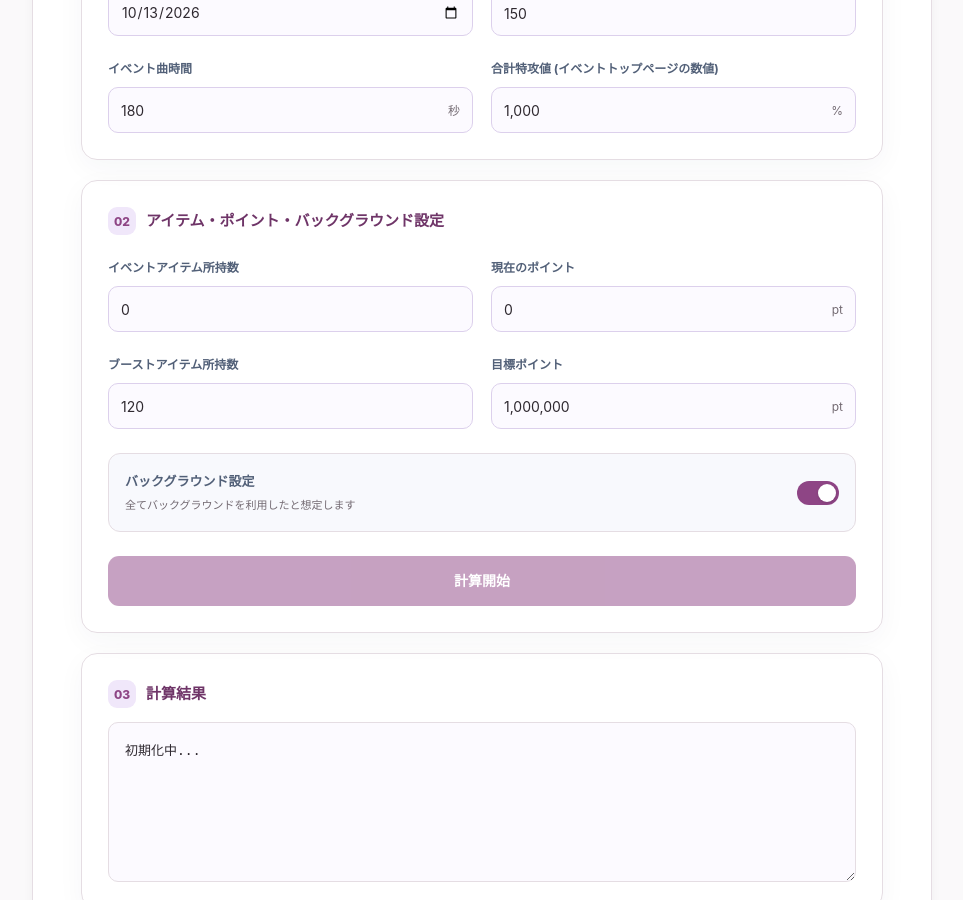
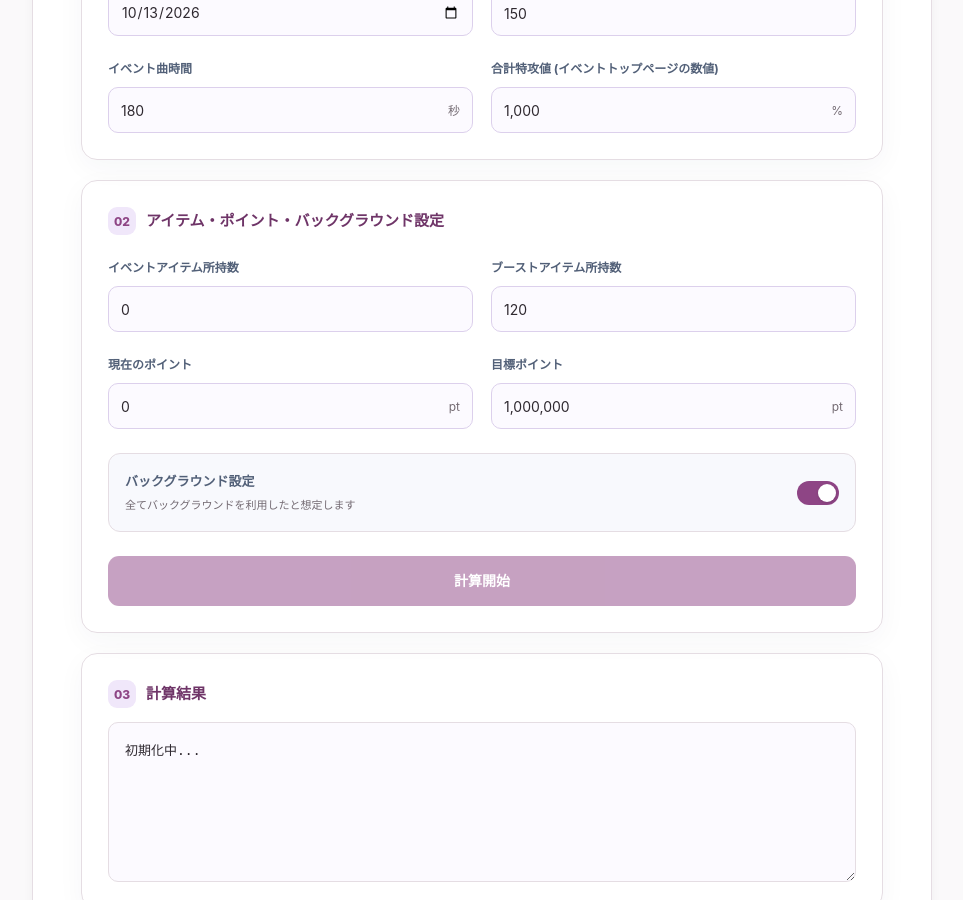
Before and after one commit to snnskk26/misc_data, a Jekyll site: the page built from nogifes/calc.html, in a window 1280 px wide and 900 px high, scrolled down 1370 px. Shown: the whole window, without its empty margins (158-1121 px from the left). Built offline with Jekyll 4.4.1, drawn with Linux system fonts in a browser that asks for light colours; comment, search, counter and statistics services are not loaded.

Commit message:
Tweak calc form

```diff
--- a/nogifes/calc.html
+++ b/nogifes/calc.html
@@ -141,17 +141,17 @@ Last modified at {{ page.last_modified_at }}
     </div>
 
     <div class="field">
+      <label for="boosts">ブーストアイテム所持数</label>
+      <div class="input-wrap">
+        <input id="boosts" type="text" value="120" inputmode="numeric">
+      </div>
+    </div>
+
+    <div class="field">
       <label for="current">現在のポイント</label>
       <div class="input-wrap">
         <input id="current" type="text" value="0" inputmode="numeric">
         <span class="unit">pt</span>
-      </div>
-    </div>
-
-    <div class="field">
-      <label for="boosts">ブーストアイテム所持数</label>
-      <div class="input-wrap">
-        <input id="boosts" type="text" value="120" inputmode="numeric">
       </div>
     </div>
 
```
